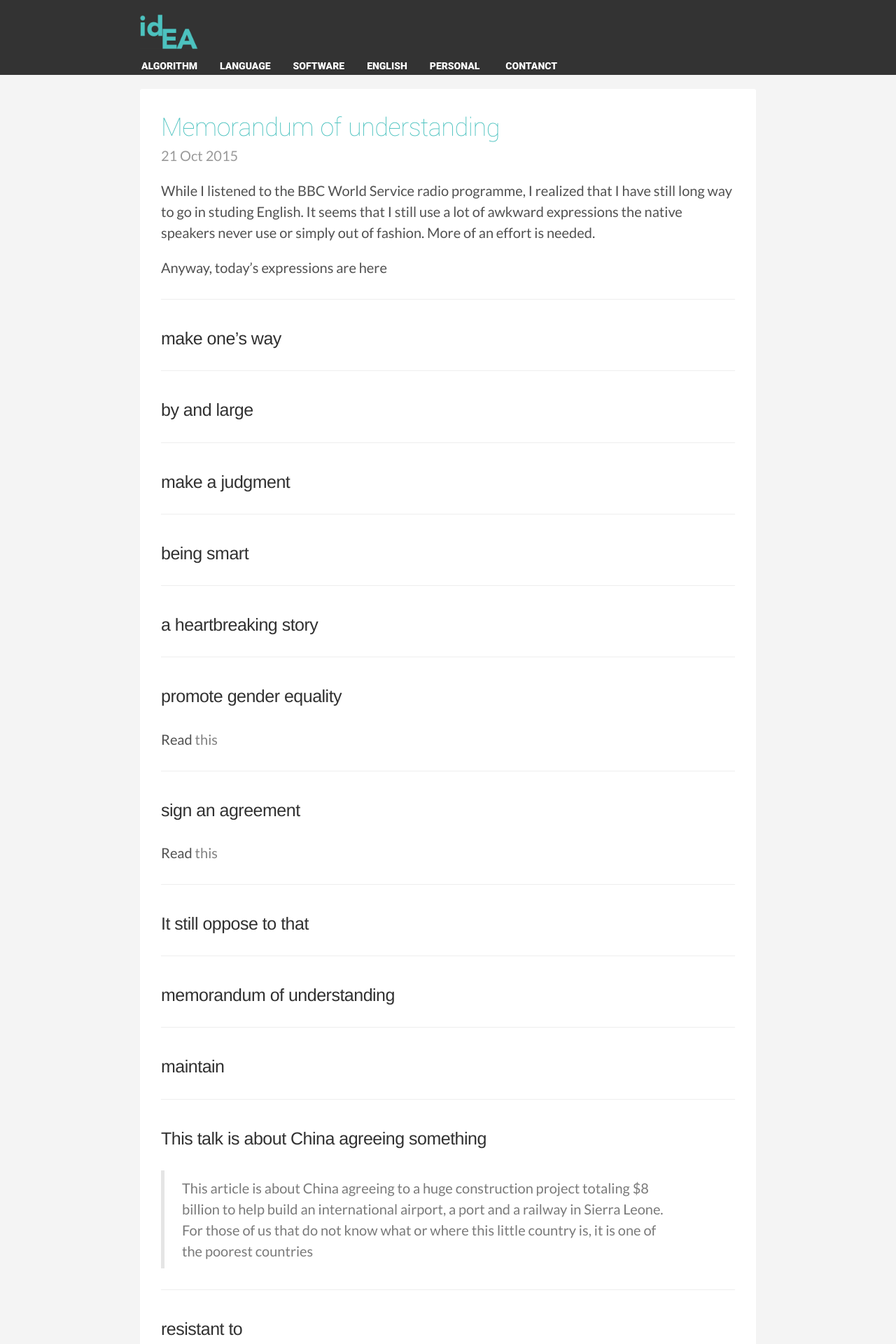
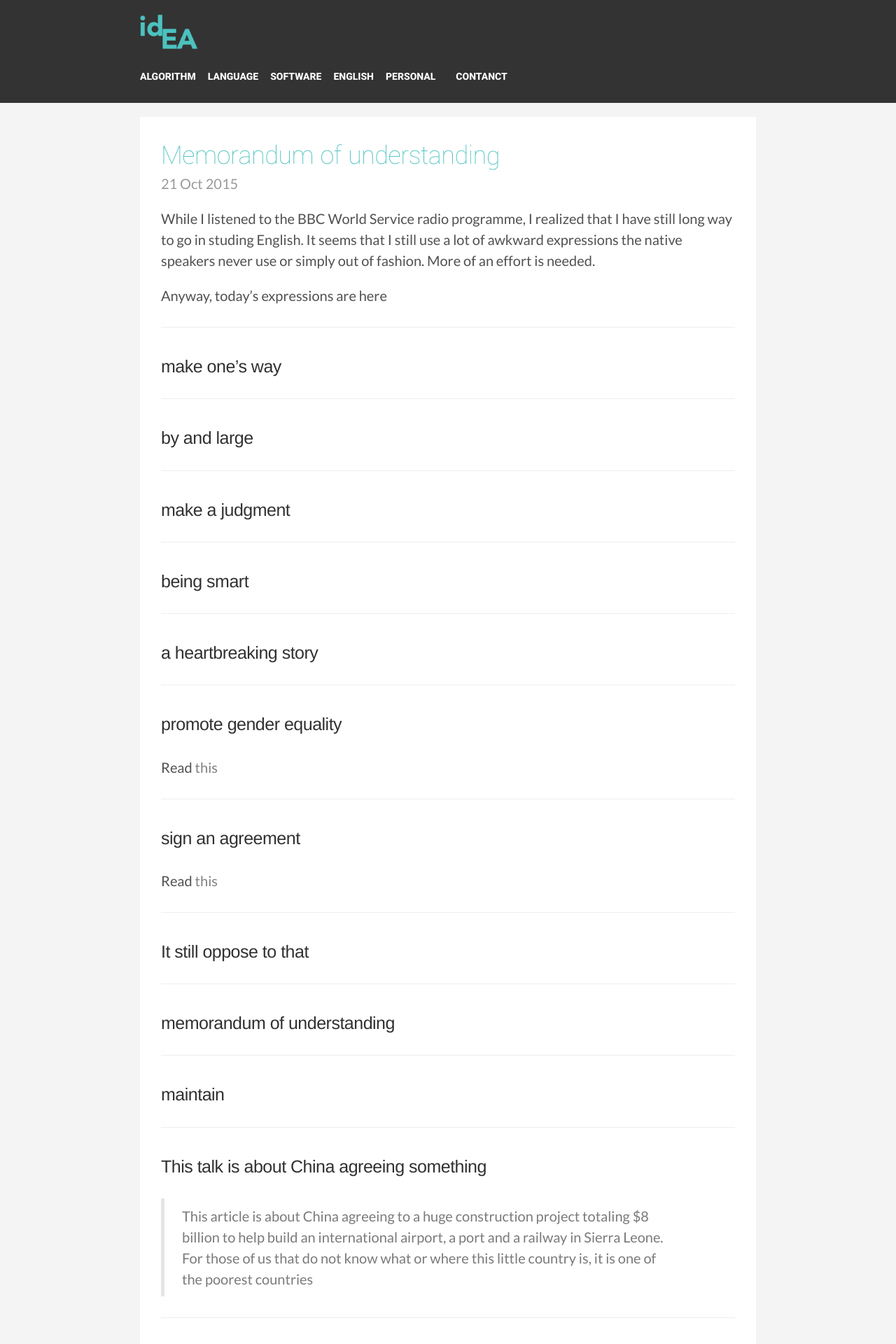
Before and after one commit to aichaku/aichaku.github.io, a Jekyll site: the page built from index.html, in a window 1280 px wide. Shown: the top 1920 px of the page at 70% size. Built offline with Jekyll 4.4.1, drawn with Linux system fonts in a browser that asks for light colours; Markdown is read by kramdown in place of the engine named in the settings; the list of posts is cut into pages by our own code.

Commit message:
masthead style changed

```diff
--- a/public/css/pencil.css
+++ b/public/css/pencil.css
@@ -8,7 +8,7 @@
 @import url(https://fonts.googleapis.com/css?family=Exo+2:400,100);
 @import url(https://fonts.googleapis.com/css?family=Architects+Daughter);
 @import url(https://fonts.googleapis.com/css?family=Yantramanav:400,100);
-@import url(https://fonts.googleapis.com/css?family=Roboto:900);
+@import url(https://fonts.googleapis.com/css?family=Roboto:800);
 
 html {
   font-family: 'Lato', 'Nanum Gothic', sans-serif;
@@ -71,7 +71,7 @@ a {
   background-color: #333;
   border-bottom: none;
   padding-top:    1rem;
-  padding-bottom: 0;
+  padding-bottom: 0.25rem;
   margin-bottom: 1rem;
 }
 }
@@ -87,31 +87,30 @@ a {
 
 .blog-logo {
   max-height: 50px;
-  margin-bottom: 0px;
+  margin-bottom: 0.75rem;
 }
 
 .global-menu {
   padding-left: 0;
   font-family: 'Roboto', sans-serif;
-  font-weight: 900;
   height: auto;
 }
 
 .menu-list {
   padding-left: 0;
-  display: table;
+  margin-left: 20px;
 }
 
 .menu-list > li {
   display: inline;
+  padding: 0px;
+  margin-right: 12px;
 }
 
 .menu-list > li > a {
-    color: #fff;
-    font-weight: 400;
-    font-size: 14px;
-    padding: 0 10px;
-    margin-left: 12px;
+  color: #fff;
+  font-weight: 400;
+  font-size: 14px;
 }
 
 .menu-list:before {
```
